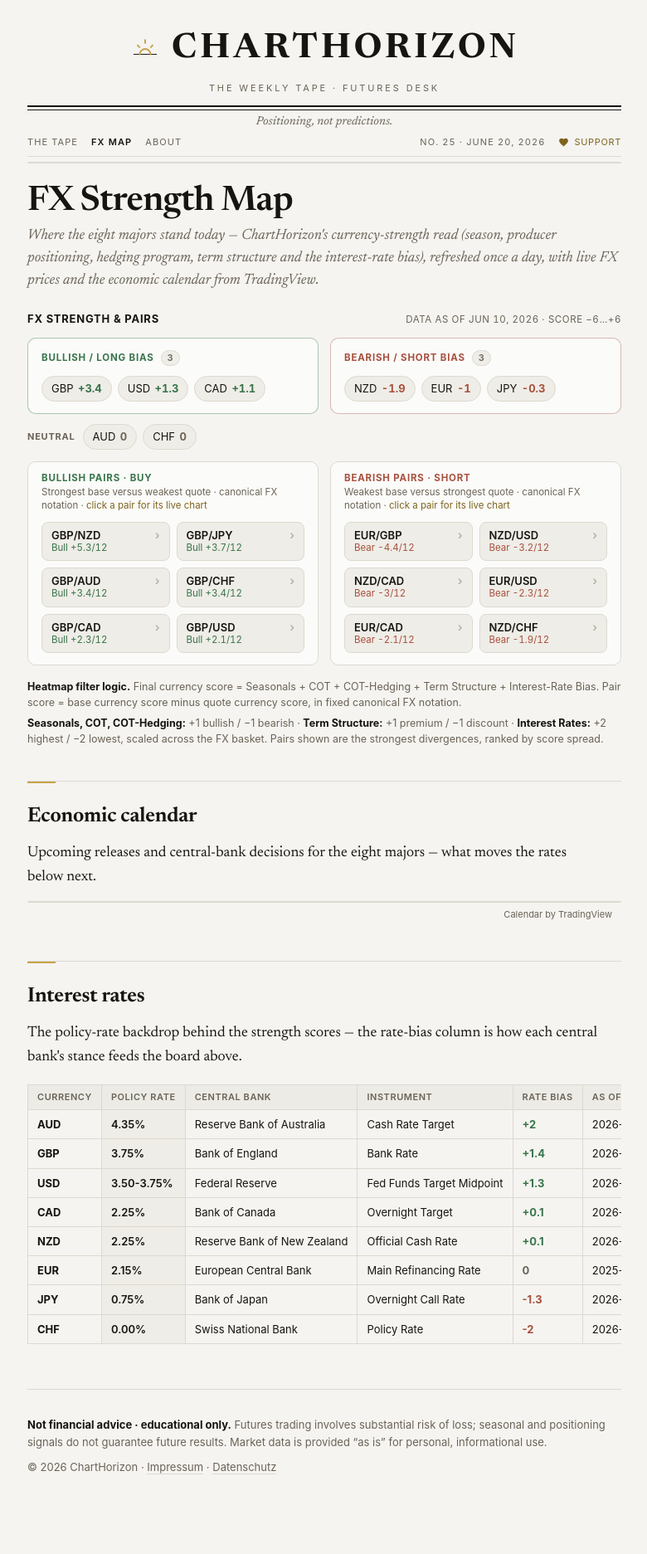
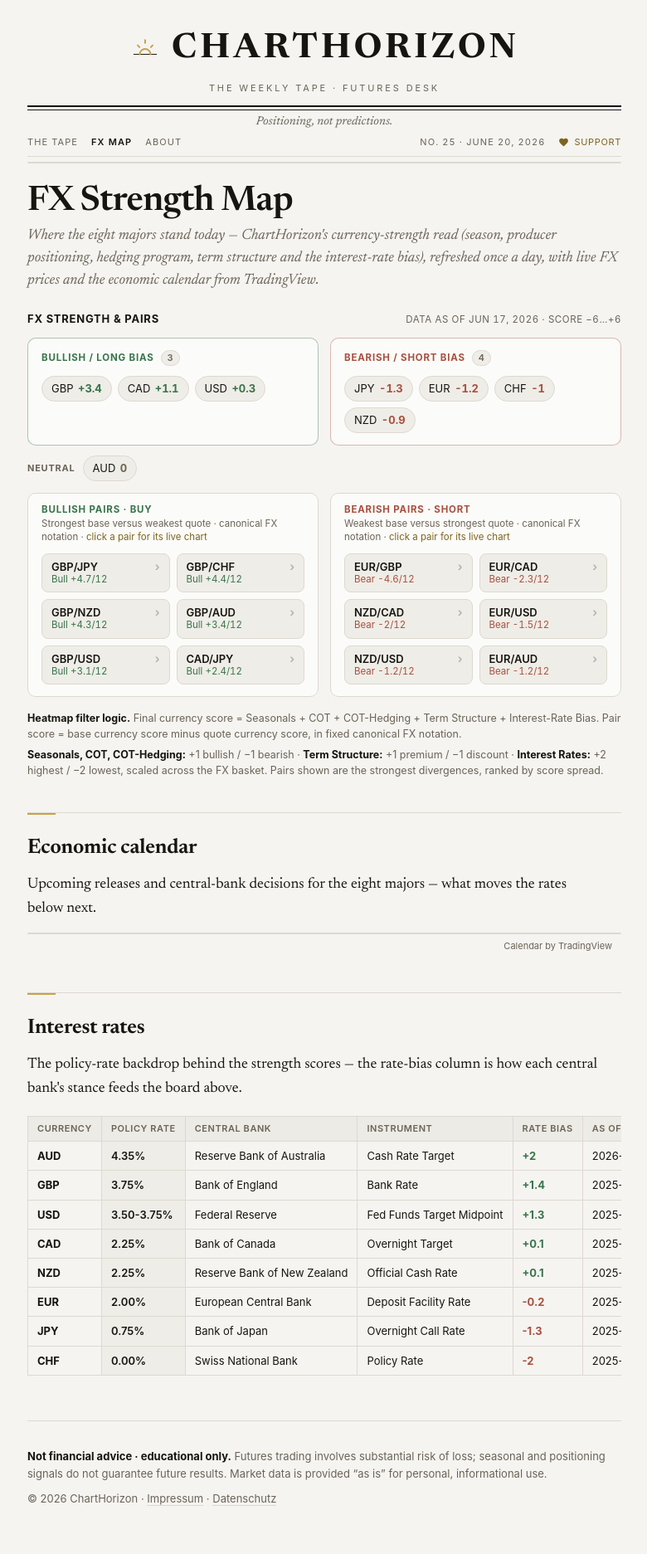
Before and after one commit to ChartHorizon/website, a Jekyll site: the page built from fx.html, in a window 1280 px wide. Shown: the whole page at 83% size, without its empty margins (249-1029 px from the left). Built offline with Jekyll 4.4.1, drawn with Linux system fonts in a browser that asks for light colours; a script that is not in the unit is left out; before the commit the page ends 1835 px from its top, so only the background shows below that.

Commit message:
data: FX strength snapshot Jun 17, 2026

```diff
--- a/_data/fx.json
+++ b/_data/fx.json
@@ -1,6 +1,6 @@
 {
-  "as_of": "Jun 10, 2026",
-  "generated": "2026-06-10",
+  "as_of": "Jun 17, 2026",
+  "generated": "2026-06-17",
   "max_score": 6,
   "pair_max": 12,
   "pair_threshold": 7,
@@ -12,31 +12,36 @@
       "label": "+3.4"
     },
     {
-      "cur": "USD",
-      "score": 1.3,
-      "label": "+1.3"
-    },
-    {
       "cur": "CAD",
       "score": 1.1,
       "label": "+1.1"
+    },
+    {
+      "cur": "USD",
+      "score": 0.3,
+      "label": "+0.3"
     }
   ],
   "bearish": [
     {
-      "cur": "NZD",
-      "score": -1.9,
-      "label": "-1.9"
+      "cur": "JPY",
+      "score": -1.3,
+      "label": "-1.3"
     },
     {
       "cur": "EUR",
+      "score": -1.2,
+      "label": "-1.2"
+    },
+    {
+      "cur": "CHF",
       "score": -1,
       "label": "-1"
     },
     {
-      "cur": "JPY",
-      "score": -0.3,
-      "label": "-0.3"
+      "cur": "NZD",
+      "score": -0.9,
+      "label": "-0.9"
     }
   ],
   "neutral": [
@@ -44,23 +49,23 @@
       "cur": "AUD",
       "score": 0,
       "label": "0"
-    },
-    {
-      "cur": "CHF",
-      "score": 0,
-      "label": "0"
     }
   ],
   "bullish_pairs": [
     {
-      "pair": "GBP/NZD",
-      "spread": 5.3,
-      "label": "Bull +5.3/12"
+      "pair": "GBP/JPY",
+      "spread": 4.7,
+      "label": "Bull +4.7/12"
     },
     {
-      "pair": "GBP/JPY",
-      "spread": 3.7,
-      "label": "Bull +3.7/12"
+      "pair": "GBP/CHF",
+      "spread": 4.4,
+      "label": "Bull +4.4/12"
+    },
+    {
+      "pair": "GBP/NZD",
+      "spread": 4.3,
+      "label": "Bull +4.3/12"
     },
     {
       "pair": "GBP/AUD",
@@ -68,51 +73,46 @@
       "label": "Bull +3.4/12"
     },
     {
-      "pair": "GBP/CHF",
-      "spread": 3.4,
-      "label": "Bull +3.4/12"
+      "pair": "GBP/USD",
+      "spread": 3.1,
+      "label": "Bull +3.1/12"
     },
     {
-      "pair": "GBP/CAD",
-      "spread": 2.3,
-      "label": "Bull +2.3/12"
-    },
-    {
-      "pair": "GBP/USD",
-      "spread": 2.1,
-      "label": "Bull +2.1/12"
+      "pair": "CAD/JPY",
+      "spread": 2.4,
+      "label": "Bull +2.4/12"
     }
   ],
   "bearish_pairs": [
     {
       "pair": "EUR/GBP",
-      "spread": 4.4,
-      "label": "Bear -4.4/12"
+      "spread": 4.6,
+      "label": "Bear -4.6/12"
     },
     {
-      "pair": "NZD/USD",
-      "spread": 3.2,
-      "label": "Bear -3.2/12"
-    },
-    {
-      "pair": "NZD/CAD",
-      "spread": 3,
-      "label": "Bear -3/12"
-    },
-    {
-      "pair": "EUR/USD",
+      "pair": "EUR/CAD",
       "spread": 2.3,
       "label": "Bear -2.3/12"
     },
     {
-      "pair": "EUR/CAD",
-      "spread": 2.1,
-      "label": "Bear -2.1/12"
+      "pair": "NZD/CAD",
+      "spread": 2,
+      "label": "Bear -2/12"
     },
     {
-      "pair": "NZD/CHF",
-      "spread": 1.9,
-      "label": "Bear -1.9/12"
+      "pair": "EUR/USD",
+      "spread": 1.5,
+      "label": "Bear -1.5/12"
+    },
+    {
+      "pair": "NZD/USD",
+      "spread": 1.2,
+      "label": "Bear -1.2/12"
+    },
+    {
+      "pair": "EUR/AUD",
+      "spread": 1.2,
+      "label": "Bear -1.2/12"
     }
   ],
   "rate_table": [
@@ -134,7 +134,7 @@
       "bias": 1.4,
       "bias_label": "+1.4",
       "tone": "bull",
-      "as_of": "2026-05-26"
+      "as_of": "2025-12-18"
     },
     {
       "cur": "USD",
@@ -144,7 +144,7 @@
       "bias": 1.3,
       "bias_label": "+1.3",
       "tone": "bull",
-      "as_of": "2026-04-29"
+      "as_of": "2025-12-11"
     },
     {
       "cur": "CAD",
@@ -154,7 +154,7 @@
       "bias": 0.1,
       "bias_label": "+0.1",
       "tone": "bull",
-      "as_of": "2026-04-29"
+      "as_of": "2025-10-30"
     },
     {
       "cur": "NZD",
@@ -164,16 +164,16 @@
       "bias": 0.1,
       "bias_label": "+0.1",
       "tone": "bull",
-      "as_of": "2026-05-27"
+      "as_of": "2025-11-27"
     },
     {
       "cur": "EUR",
-      "policy": "2.15%",
+      "policy": "2.00%",
       "bank": "European Central Bank",
-      "instrument": "Main Refinancing Rate",
-      "bias": 0,
-      "bias_label": "0",
-      "tone": "flat",
+      "instrument": "Deposit Facility Rate",
+      "bias": -0.2,
+      "bias_label": "-0.2",
+      "tone": "bear",
       "as_of": "2025-06-11"
     },
     {
@@ -184,7 +184,7 @@
       "bias": -1.3,
       "bias_label": "-1.3",
       "tone": "bear",
-      "as_of": "2026-04-28"
+      "as_of": "2025-12-22"
     },
     {
       "cur": "CHF",
@@ -194,7 +194,7 @@
       "bias": -2,
       "bias_label": "-2",
       "tone": "bear",
-      "as_of": "2026-06-01"
+      "as_of": "2025-06-20"
     }
   ]
 }
```
